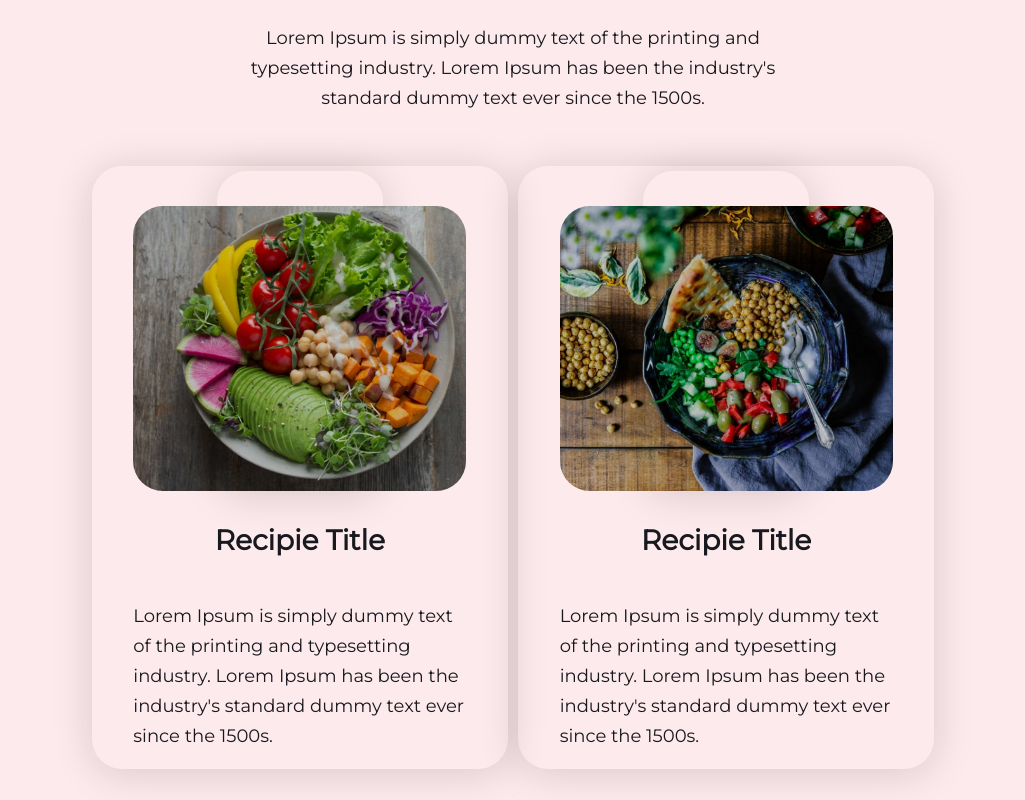
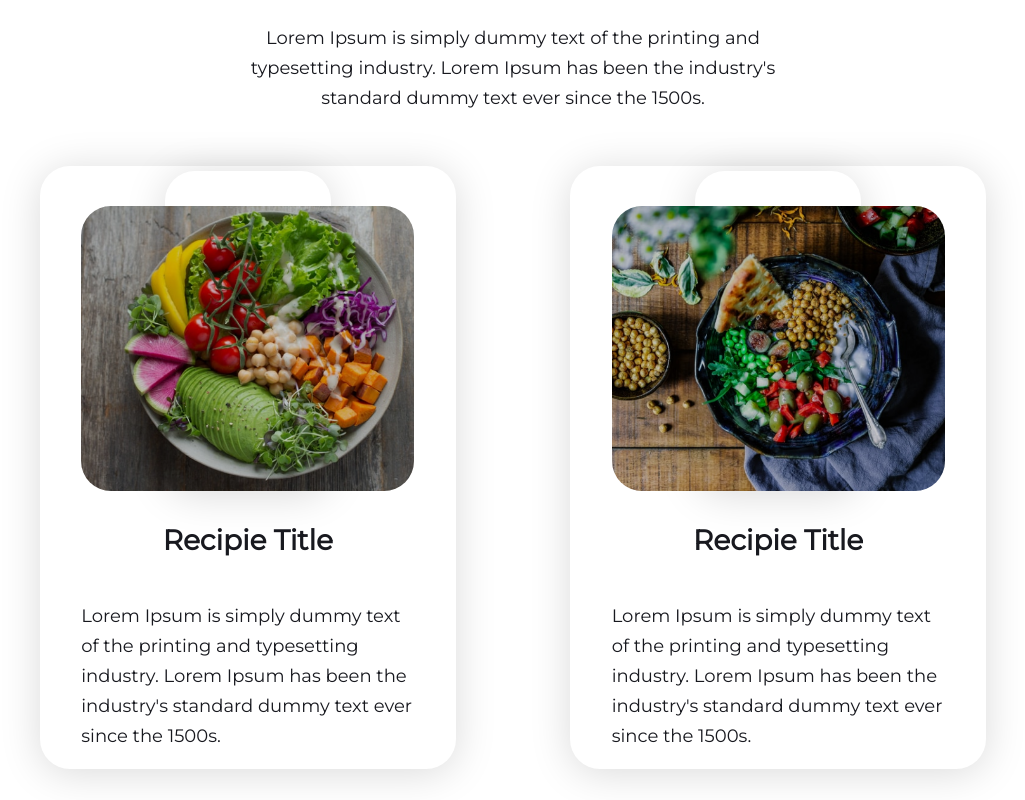
Before and after one commit to sohanemon/food-network, a plain HTML site: page index.html in a window 1280 px wide. Shown: the part 1520-2320 px from the top of the page, without its empty margins (127-1152 px from the left). Drawn offline with Linux system fonts and the light colour scheme.

Commit message:
beta releases

```diff
--- a/index.html
+++ b/index.html
@@ -4,7 +4,8 @@
     <meta charset="UTF-8" />
     <meta http-equiv="X-UA-Compatible" content="IE=edge" />
     <meta name="viewport" content="width=device-width, initial-scale=1.0" />
-    <title>Stay Healthy</title>
+    <title>Food Network</title>
+
     <link rel="preconnect" href="https://fonts.googleapis.com" />
     <link rel="preconnect" href="https://fonts.gstatic.com" crossorigin />
     <link
@@ -12,6 +13,11 @@
       rel="stylesheet"
     />
     <link rel="stylesheet" href="style.css" />
+    <link
+      rel="shortcut icon"
+      href="/img/food/Project Cover7.png"
+      type="image/x-icon"
+    />
   </head>
   <body>
     <section class="hero">
--- a/style.css
+++ b/style.css
@@ -62,8 +62,7 @@ body {
   /* height: calc(100vh - 200px); */
   width: 50%;
 }
-.about,
-.my-recipies {
+.about {
   margin: 50px 7%;
   border-radius: 20px;
   background-image: url(./img/shapes/Frame\ 58.jpg);
@@ -83,6 +82,8 @@ body {
   margin: 30px 0 80px;
 }
 .my-recipies {
+  font-family: var(--mon);
+
   margin: 0;
   padding: 7%;
   display: flex;
@@ -93,6 +94,7 @@ body {
 .my-recipies > div {
   display: flex;
   padding: 30px;
+  gap: 10%;
   justify-content: center;
 }
 .my-recipies > div div {
@@ -122,12 +124,6 @@ body {
   font-family: var(--mon);
   font-size: 28px;
   line-height: 40px;
-  /* identical to box height, or 143% */
-
-  font-feature-settings: "liga" off;
-
-  /* Text / Gray 900 */
-
   color: #18191f;
 }
 
```
